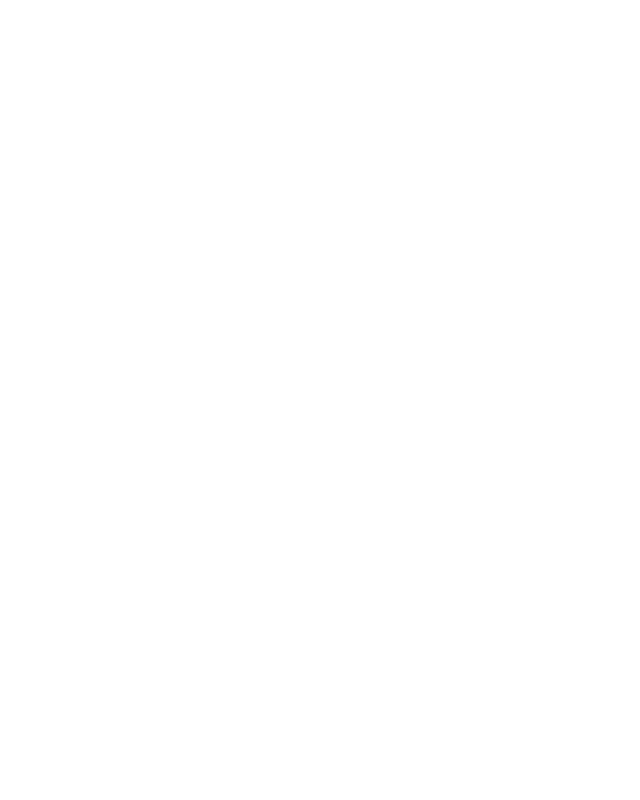
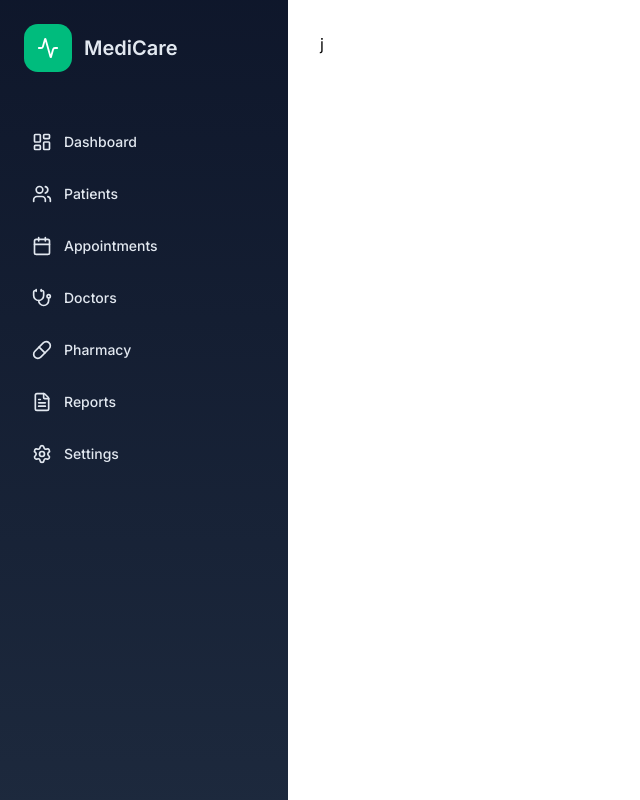
Before and after one commit to SibusiZW/echolink-system, a Next.js app: page / in a window 1280 px wide. Shown: the whole page, without its empty margins (0-640 px from the left). Built offline with nearby package versions, Linux system fonts and the light colour scheme.

Commit message:
feat: added sidebar code snippet which I collected a week ago

```diff
--- a/app/layout.tsx
+++ b/app/layout.tsx
@@ -1,6 +1,7 @@
 import type { Metadata } from "next";
 import { inter } from "@/lib/fonts";
 import "./globals.css";
+import MainSidebar from "@/components/main-sidebar";
 
 
 export const metadata: Metadata = {
@@ -15,10 +16,11 @@
 }>) {
   return (
     <html lang="en">
-      <body
-        className={`${inter.className} antialiased`}
-      >
-        {children}
+      <body className={`${inter.className} antialiased flex`}>
+        <MainSidebar />
+        <main className="flex-1 p-8">
+          {children}
+        </main>
       </body>
     </html>
   );
--- a/app/page.tsx
+++ b/app/page.tsx
@@ -1,7 +1,5 @@
-import Image from "next/image";
-
 export default function Home() {
   return (
-    <div></div>
+    <div>j</div>
   );
 }
--- /dev/null
+++ b/components/main-sidebar.tsx
@@ -0,0 +1,70 @@
+"use client"
+
+import Link from "next/link"
+import { usePathname } from "next/navigation"
+import {
+  LayoutDashboard,
+  Users,
+  Calendar,
+  Stethoscope,
+  Pill,
+  FileText,
+  Settings,
+  Activity,
+} from "lucide-react"
+
+const navItems = [
+  { name: "Dashboard", href: "/dashboard", icon: LayoutDashboard },
+  { name: "Patients", href: "/patients", icon: Users },
+  { name: "Appointments", href: "/appointments", icon: Calendar },
+  { name: "Doctors", href: "/doctors", icon: Stethoscope },
+  { name: "Pharmacy", href: "/pharmacy", icon: Pill },
+  { name: "Reports", href: "/reports", icon: FileText },
+  { name: "Settings", href: "/settings", icon: Settings },
+]
+
+export default function MainSidebar() {
+  const pathname = usePathname()
+
+  return (
+    <aside className="flex h-screen w-72 flex-col justify-between bg-gradient-to-b from-slate-900 to-slate-800 text-slate-200">
+
+      {/* Top Section */}
+      <div>
+        {/* Logo */}
+        <div className="flex items-center gap-3 px-6 py-6">
+          <div className="flex h-12 w-12 items-center justify-center rounded-xl bg-emerald-500">
+            <Activity className="text-white" size={22} />
+          </div>
+          <span className="text-xl font-semibold">MediCare</span>
+        </div>
+
+        {/* Navigation */}
+        <nav className="mt-6 space-y-2 px-4">
+          {navItems.map((item) => {
+            const Icon = item.icon
+            const isActive = pathname === item.href
+
+            return (
+              <Link
+                key={item.name}
+                href={item.href}
+                className={`flex items-center gap-3 rounded-xl px-4 py-3 transition-all duration-200
+                ${
+                  isActive
+                    ? "bg-emerald-500 text-white shadow-md"
+                    : "hover:bg-slate-700/60"
+                }`}
+              >
+                <Icon size={20} />
+                <span className="text-sm font-medium">{item.name}</span>
+              </Link>
+            )
+          })}
+        </nav>
+      </div>
+
+
+    </aside>
+  )
+}
```
